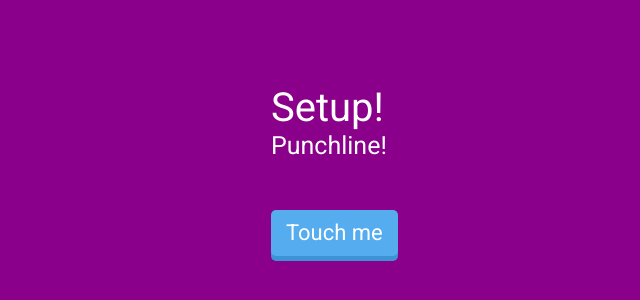
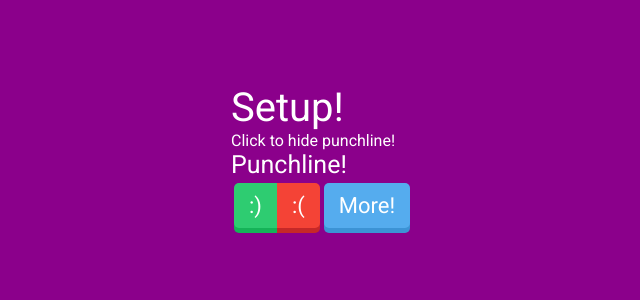
Before and after one commit to BohJieQi/webDev, a website: page public/index.html in a window 1280 px wide. Shown: the part 216-516 px from the top of the page, without its empty margins (37-677 px from the left). Drawn offline with nearby package versions, Linux system fonts and the light colour scheme.

Commit message:
Changed four files

```diff
--- a/public/index.html
+++ b/public/index.html
@@ -8,14 +8,28 @@
 </head>
 <body>
 <div id="Jokebox">
+  <div class="box">
+    <div id="setup">Setup!</div>
+    <a id="clicktoShow" href="#"><p class="spanSub">Click to hide punchline!</p></a>
+    <div id="reveal" class="skeleton off on">
+    <div id="punchline">Punchline!</div>
+    </div>
+    <table>
+      <tr>
+        <td>
+          <a href="#"><div class="spanSub green Btn">:)</div></a><a href="#"><div class="spanSub red Btn">:(</div></a>
+        </td>
+        <td>
+          <div><a href="#" class="spanSub blue Btn">More!</a></div>
+        </td>
+      </tr>
+    </table>
 
-<div class="box">
-<div id="setup">Setup!</div>
-<div id="punchline">Punchline!</div>
-</div>
+  <!-- <div><a href="#" class="spanSub blue Btn">More!</a></div> -->
+  </div>
 
 
-<div><a href="#" class="blueBtn"><span>Touch me</span></a></div>
+
 </div>
 </body>
 
--- a/public/index.js
+++ b/public/index.js
@@ -1,5 +1,7 @@
+textbool = true;
+
 $(function() {
-    $(".blueBtn").click(
+    $(".blue").click(
         function() {
             $.get("/jokes",function(data){
                 // TODO: change HTML instead of alert
@@ -9,3 +11,31 @@ $(function() {
         }
     );
 });
+
+$(function() {
+    $("#clicktoShow").click(
+      function toggleClass() {
+        if (textbool) {
+          textbool = false;
+          $(this).html("Click to show punchline!");
+          // $(this).addClass("spanSub");
+          $(this).css({
+            "font-family": "Roboto",
+            "color": "white"
+          });
+        }
+        else {
+          textbool = true;
+          $(this).html("Click to hide punchline!");
+          // $(this).addClass("spanSub");
+          $(this).css({
+            "font-family": "Roboto",
+            "color": "white"
+          });
+        }
+
+        document.getElementById("reveal").classList.toggle("on");
+        document.getElementById("reveal").classList.toggle("off");
+        }
+    );
+});
--- a/public/stylesheet.css
+++ b/public/stylesheet.css
@@ -1,56 +1,115 @@
 body {
   background-color:	#8B008B;
+
 }
 
 #Jokebox {
   margin-top: 300px;
   margin-bottom: 100px;
-  margin-right: 150px;
-  margin-left: 300px;
-}
-
-.box {
-  padding-bottom: 50px;
-
+  margin-right: 100px;
+  margin-left: 260px;
+  padding: 0px;
 }
 
 #setup {
   color: white;
   font-size: 40px;
   font-family: 'Roboto', sans-serif;
-
 }
 
 #punchline {
   color: white;
   font-size: 25px;
   font-family: 'Roboto', sans-serif;
-
 }
 
-.blueBtn {
+.Btn {
+  padding-top: 5px;
   text-align: center;
   padding: 10px 15px;
   border-radius: 5px;
   font-size: 22px;
   text-decoration: none;
   position: relative;
-  background-color: #55acee;
-  box-shadow: 0px 5px 0px 0px #3C93D5;
   display: inline-block;
 }
 
-.blueBtn:active {
+.Btn:active {
   transform: translate(0px, 5px);
   -webkit-transform: translate(0px, 5px);
-  box-shadow: 0px 1px 0px 0px;
 }
 
-.blueBtn:hover {
+.blue {
+  background-color: #55acee;
+  box-shadow: 0px 5px 0px 0px #3C93D5;
+}
+
+.blue:active {
+  box-shadow: 0px 1px 0px 0px #3C93D5;
+}
+
+.blue:hover {
   background-color: #6FC6FF;
 }
 
-span {
+.red {
+  background-color: #F44336;
+  box-shadow: 0px 5px 0px 0px #C62828;
+  border-top-left-radius: 0px;
+  border-bottom-left-radius: 0px;
+}
+
+.red:active {
+  box-shadow: 0px 1px 0px 0px #C62828;
+}
+
+.red:hover {
+  background-color: #EF5350;
+}
+
+.green {
+  background-color: #2ecc71;
+  box-shadow: 0px 5px 0px 0px #15B358;
+  border-top-right-radius: 0px;
+  border-bottom-right-radius: 0px;
+}
+
+.green:active {
+  box-shadow: 0px 1px 0px 0px #15B358;
+}
+
+.green:hover {
+  background-color: #48E68B;
+}
+
+.spanSub {
   font-family: 'Roboto', sans-serif;
   color: white;
+  margin-top: 0px;
+  margin-bottom: 0px;
 }
+
+.skeleton {
+  margin: inherit;
+  width:inherit;
+  overflow:hidden;
+  height: 0px;
+  transition: 0.5s;
+}
+
+.off {
+  height: 0px;
+  overflow: hidden;
+}
+
+.on {
+  height: 30px;
+}
+
+a {
+  text-decoration: none;
+}
+
+ul {
+  list-style: none;
+}
```
Also changed, not shown: server.js (+4 -4 lines).
